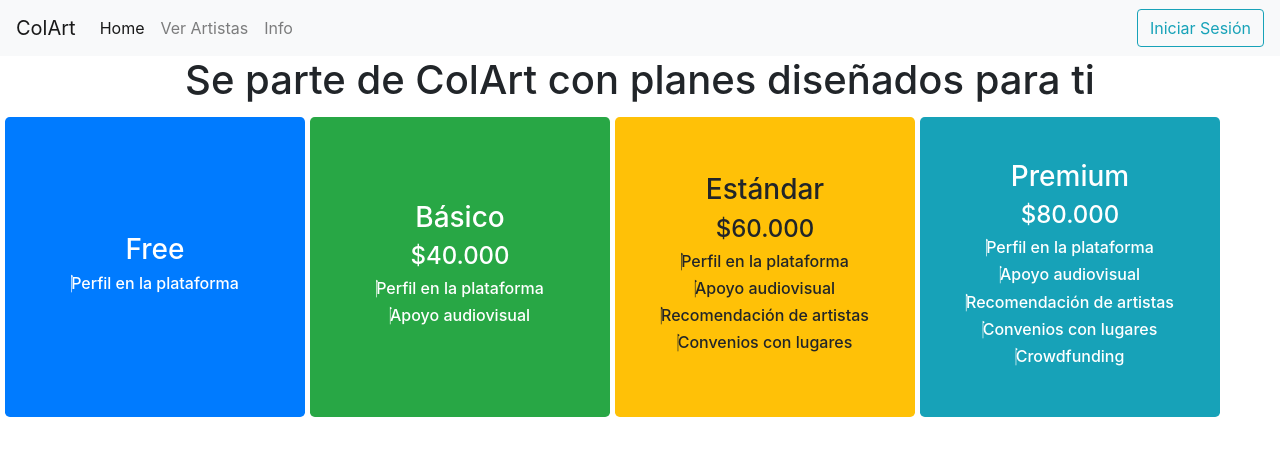
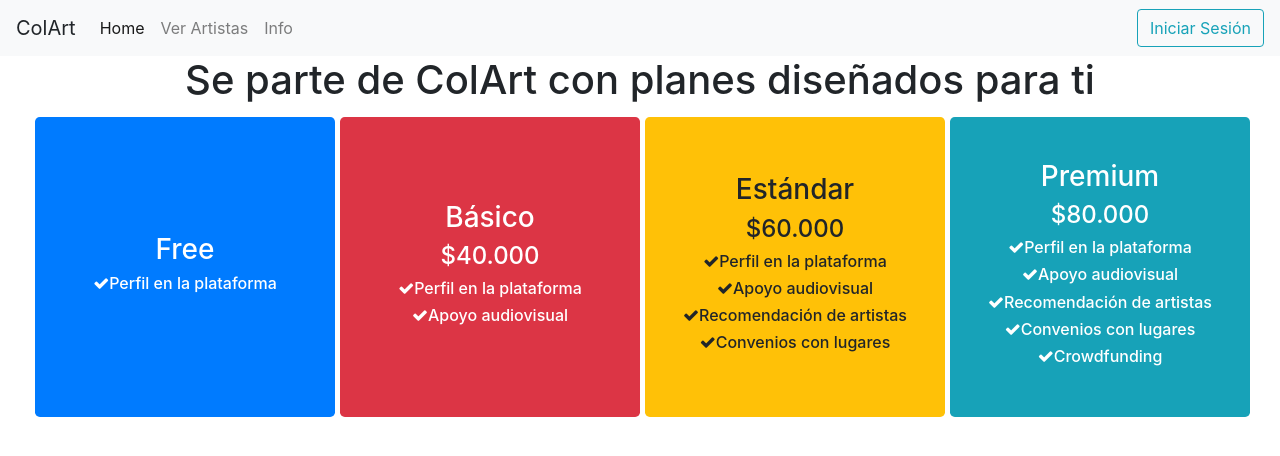
Before and after one commit to mishale22/ColArt, a React (Create React App) app in the folder colart-project/colart/: page /Payment in a window 1280 px wide. Shown: the top 456 px of the page. Built offline with nearby package versions, Linux system fonts and the light colour scheme.

Commit message:
fix links

```diff
--- a/colart-project/colart/src/App.js
+++ b/colart-project/colart/src/App.js
@@ -20,12 +20,14 @@ class App extends Component {
   render() {
     ReactGA.initialize('UA-139862546-1');
     ReactGA.pageview("/");
+   // console.log("This is the process.env:", process.env.PUBLIC_URL)
     return (
       <div className="App">
      <Router basename={process.env.PUBLIC_URL}>
-      <NavBar></NavBar>
 
-      <Route  exact path="/categorias" component={Categories}/>
+      <NavBar/>
+
+      <Route  exact path="/Categorias" component={Categories}/>
       <Route  exact path="/home" component={Home} />
       <Route exact  path="/" component={Home} />
       <Route  exact path="/Info" component={Info} />
--- a/colart-project/colart/src/components/Home.js
+++ b/colart-project/colart/src/components/Home.js
@@ -2,6 +2,7 @@ import React, { Component } from 'react';
 import ArtistCard from './artistcard/ArtistCard';
 import ArtistCarousel from './artistcarousel/ArtistCarousel';
 import ServiceCard from './services/ServiceCard';
+import { Link } from 'react-router-dom';
 
 class Home extends Component {
   render() {
@@ -14,9 +15,11 @@ class Home extends Component {
         <ArtistCarousel></ArtistCarousel>
         <br></br>
         <div className="text-center">
+          <Link className="nav-link" to="/Payment">
 
-      <a className="nav-link" href="/Payment">
-      <button type="submit" className="btn btn-info text-center">¡Quiero ser parte de Colart!</button></a>
+            <button type="submit" className="btn btn-info text-center">¡Quiero ser parte de Colart!</button>
+
+          </Link>
         </div>
         <br></br>
         <ArtistCard></ArtistCard>
@@ -24,8 +27,9 @@ class Home extends Component {
 
         <div className="text-center mt-5 mb-5">
 
-      <a className="nav-link" href="/Payment">
-      <button type="submit" className="btn btn-info text-center">¡Quiero ser parte de Colart!</button></a>
+          <Link className="nav-link" to="/Payment">
+            <button type="submit" className="btn btn-info text-center">¡Quiero ser parte de Colart!</button>
+          </Link>
         </div>
 
       </div>
--- a/colart-project/colart/src/components/Payment/Payment.js
+++ b/colart-project/colart/src/components/Payment/Payment.js
@@ -13,39 +13,40 @@ class Payment extends Component {
       <div className="Payment">
      <div className="text-center">
       <h1>Se parte de ColArt con planes diseñados para ti</h1>
-      </div>
+
 
       <button type="button" class="btn btn-primary btn-lg" style={styles}>
       <h3>Free</h3>
 
-      <h6><i class="fas fa-check"></i>Perfil en la plataforma</h6>
+      <h6><i class="fa fa-check"></i>Perfil en la plataforma</h6>
     </button>
 
-    <button type="button" class="btn btn-success btn-lg" style={styles}>
+    <button type="button" class="btn btn-danger btn-lg" style={styles}>
       <h3>Básico</h3>
       <h4>$40.000</h4>
-      <h6><i class="fas fa-check"></i>Perfil en la plataforma</h6>
-      <h6><i class="fas fa-check"></i>Apoyo audiovisual</h6>
+      <h6><i class="fa fa-check"></i>Perfil en la plataforma</h6>
+      <h6><i class="fa fa-check"></i>Apoyo audiovisual</h6>
     </button>
 
     <button type="button" class="btn btn-warning btn-lg" style={styles}>
       <h3>Estándar</h3>
       <h4>$60.000</h4>
-      <h6><i class="fas fa-check"></i>Perfil en la plataforma</h6>
-      <h6><i class="fas fa-check"></i>Apoyo audiovisual</h6>
-      <h6><i class="fas fa-check"></i>Recomendación de artistas</h6>
-      <h6><i class="fas fa-check"></i>Convenios con lugares</h6>
+      <h6><i class="fa fa-check"></i>Perfil en la plataforma</h6>
+      <h6><i class="fa fa-check"></i>Apoyo audiovisual</h6>
+      <h6><i class="fa fa-check"></i>Recomendación de artistas</h6>
+      <h6><i class="fa fa-check"></i>Convenios con lugares</h6>
     </button>
 
     <button type="button" class="btn btn-info btn-lg" style={styles}>
       <h3>Premium</h3>
       <h4>$80.000</h4>
-      <h6><i class="fas fa-check"></i>Perfil en la plataforma</h6>
-      <h6><i class="fas fa-check"></i>Apoyo audiovisual</h6>
-      <h6><i class="fas fa-check"></i>Recomendación de artistas</h6>
-      <h6><i class="fas fa-check"></i>Convenios con lugares</h6>
-      <h6><i class="fas fa-check"></i>Crowdfunding</h6>
+      <h6><i class="fa fa-check"></i>Perfil en la plataforma</h6>
+      <h6><i class="fa fa-check"></i>Apoyo audiovisual</h6>
+      <h6><i class="fa fa-check"></i>Recomendación de artistas</h6>
+      <h6><i class="fa fa-check"></i>Convenios con lugares</h6>
+      <h6><i class="fa fa-check"></i>Crowdfunding</h6>
     </button>
+    </div>
       </div>
     );
   }
--- a/colart-project/colart/src/components/artistcard/ArtistCardSingle.js
+++ b/colart-project/colart/src/components/artistcard/ArtistCardSingle.js
@@ -1,4 +1,5 @@
 import React, { Component } from 'react';
+import { Link } from 'react-router-dom';
 class ArtistCardSingle extends Component {
 
     constructor(props) {
@@ -54,8 +55,8 @@ class ArtistCardSingle extends Component {
     render() {
         return (
             <div className="ArtistCardSingle text-center">
+                <Link className="nav-link" to="/ArtistProfile">
 
-                <a className="nav-link" href="/ArtistProfile">
 
                     <div className="card-group mx-auto w-20">
                         <div className="card">
@@ -68,7 +69,7 @@ class ArtistCardSingle extends Component {
                         </div>
 
                     </div>
-                </a>
+                </Link>
 
             </div>
         );
--- a/colart-project/colart/src/components/artistprofile/ArtistProfile.js
+++ b/colart-project/colart/src/components/artistprofile/ArtistProfile.js
@@ -27,7 +27,7 @@ class ArtistProfile extends Component {
     var styles = {
       width: '300px',
       height: '300px',
-      borderRadius: '150px',
+      //borderRadius: '150px',
       marginLeft: '10px',
     };
 
@@ -57,6 +57,7 @@ class ArtistProfile extends Component {
               <img src="https://images.pexels.com/photos/1425297/pexels-photo-1425297.jpeg?auto=compress&cs=tinysrgb&dpr=2&h=650&w=940" style={styles}></img>
 
             </div>
+
             <div className="col-sm">
 
               <h1>Descripción</h1>
@@ -72,6 +73,9 @@ class ArtistProfile extends Component {
 
           <div className="row">
             <div className="col-sm">
+            <div>
+              <i class="fa fa-retweet fa-4x text-info"></i>
+              </div>
               <h2><i class="fa fa-calendar"></i>Próximos Eventos</h2>
               <h5>Fecha: Mayo 12, 2019</h5>
               <h5>Celebración Día de la Madre</h5>
--- a/colart-project/colart/src/components/category/Category.js
+++ b/colart-project/colart/src/components/category/Category.js
@@ -3,6 +3,7 @@ import React, { Component } from 'react';
 import ArtistCard from '../artistcard/ArtistCard';
 import ArtistCardSingle from '../artistcard/ArtistCardSingle';
 import ArtistProfile from '../artistprofile/ArtistProfile';
+import {Link} from  'react-router-dom';
 class Category extends Component {
     render() {
 
--- a/colart-project/colart/src/components/navbar/NavBar.js
+++ b/colart-project/colart/src/components/navbar/NavBar.js
@@ -1,4 +1,5 @@
 import React, { Component } from 'react';
+import { Link } from 'react-router-dom';
 class NavBar extends Component {
 
 
@@ -7,20 +8,20 @@ class NavBar extends Component {
     return (
       <div className="NavBar">
         <nav className="navbar navbar-expand-lg navbar-light bg-light">
-  <a className="navbar-brand" href="/home">ColArt</a>
+          <a className="navbar-brand" to="/home">ColArt</a>
           <button className="navbar-toggler" type="button" data-toggle="collapse" data-target="#navbarNavDropdown" aria-controls="navbarNavDropdown" aria-expanded="false" aria-label="Toggle navigation">
             <span className="navbar-toggler-icon"></span>
           </button>
           <div className="collapse navbar-collapse" id="navbarNavDropdown">
             <ul className="navbar-nav">
               <li className="nav-item active">
-        <a className="nav-link" href="/home">Home <span className="sr-only">(current)</span></a>
+                <Link className="nav-link" to="/home">Home <span className="sr-only">(current)</span></Link>
               </li>
               <li className="nav-item">
-        <a className="nav-link" href="/Categorias">Ver Artistas</a>
+                <Link className="nav-link" to="/Categorias">Ver Artistas</Link>
               </li>
               <li className="nav-item">
-        <a className="nav-link" href="/Info">Info</a>
+                <Link className="nav-link" to="/Info">Info</Link>
               </li>
 
 
@@ -28,7 +29,7 @@ class NavBar extends Component {
 
           </div>
           <form className="form-inline">
-    <button className="btn btn-outline-info my-2 my-sm-0" type="submit">Iniciar Sesión</button>
+            <button className="btn btn-outline-info my-2 my-sm-0" type="button">Iniciar Sesión</button>
           </form>
         </nav>
       </div>
```
Also changed, not shown: colart-project/colart/src/components/categories/Categories.js (+15 -5 lines). Lines whose indentation alone changed are shown as unchanged.
